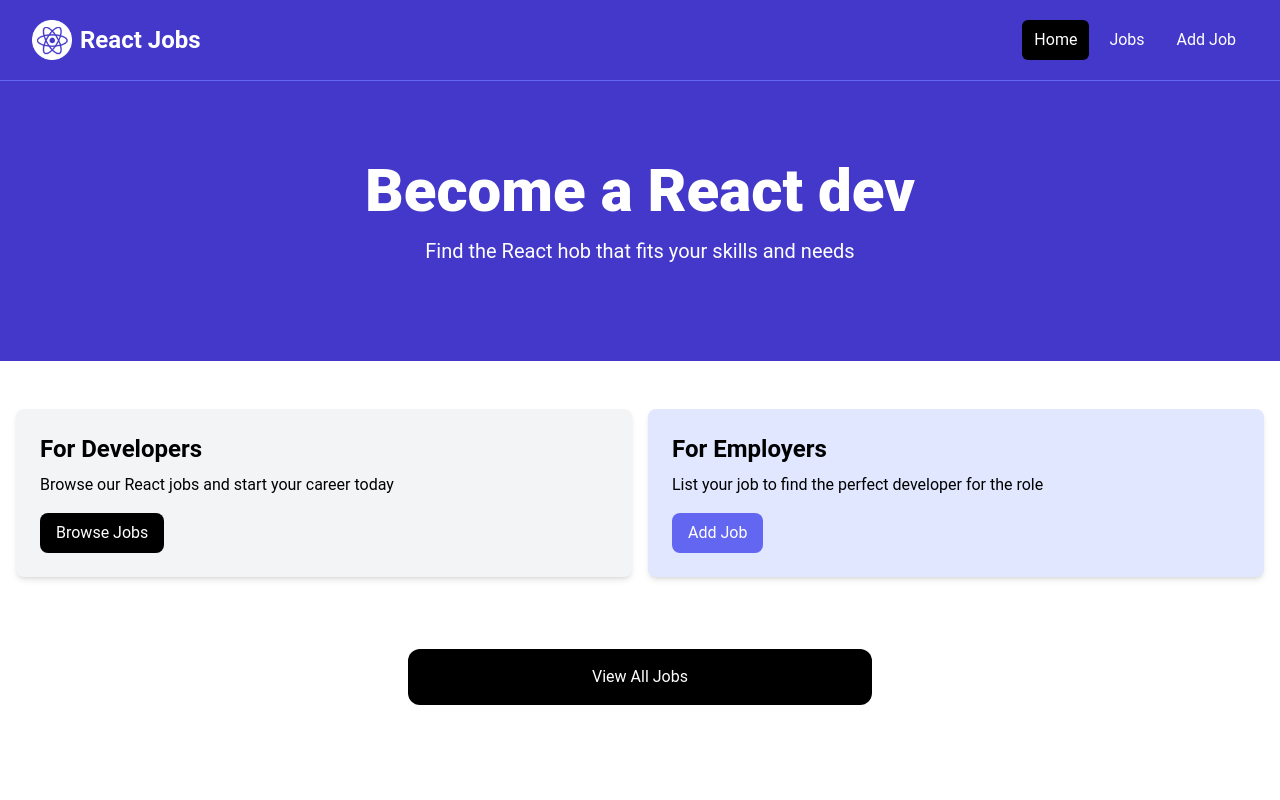
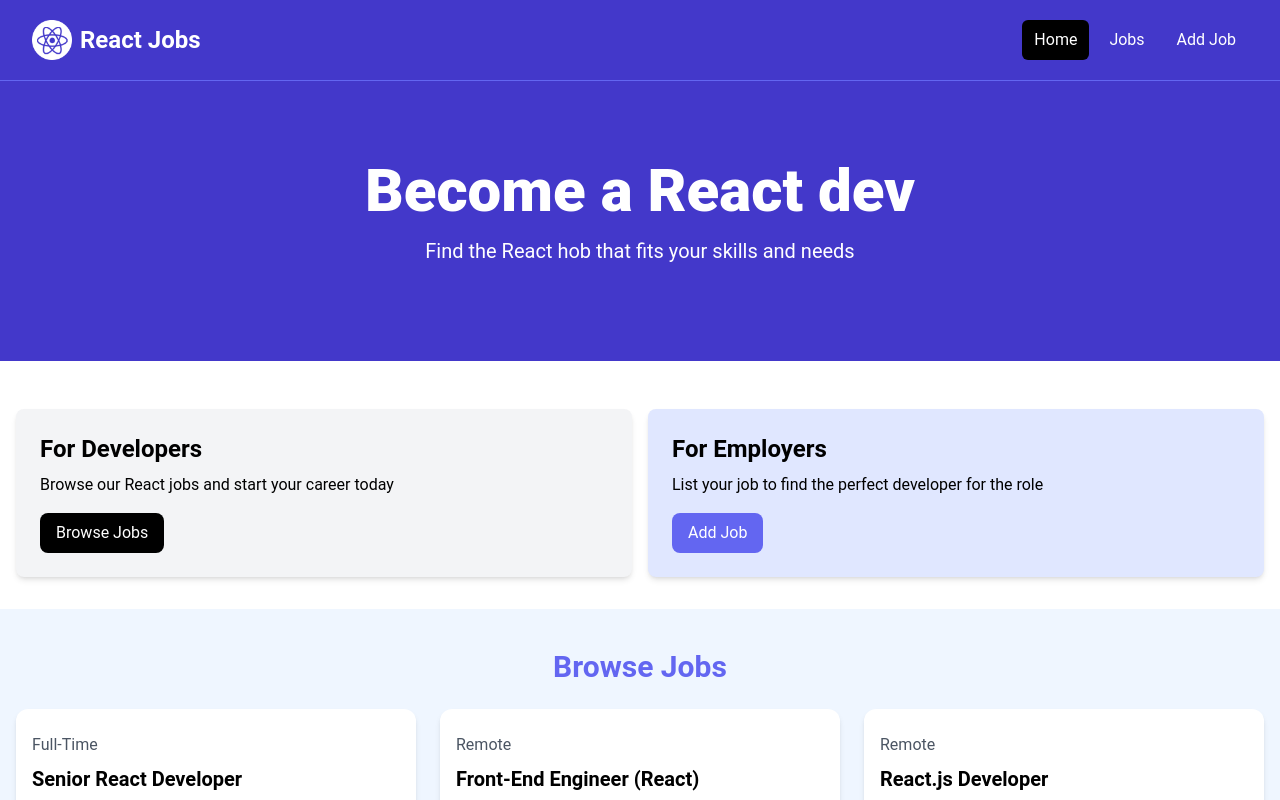
Before and after one commit to YosephSE/React-jobs, a React (Vite) app: page / in a window 1280 px wide. Shown: the top 800 px of the page. Built offline with nearby package versions, Linux system fonts and the light colour scheme.

Commit message:
Joblistings

```diff
--- a/src/App.jsx
+++ b/src/App.jsx
@@ -2,6 +2,7 @@ import React from 'react'
 import NavBar from './components/NavBar'
 import Hero from './components/Hero'
 import HomeCards from './components/HomeCards'
+import JobListings from './components/JobListings'
 
 const App = () => {
   return (
@@ -9,8 +10,7 @@ const App = () => {
     <NavBar />
     <Hero title="Become a React dev" subtitle="Find the React hob that fits your skills and needs" />
     <HomeCards />
-
-
+    <JobListings />
 
 
 
--- a/src/components/jobListings.jsx
+++ b/src/components/jobListings.jsx
@@ -2,8 +2,9 @@ import React from 'react'
 import jobs from '../../jobs.json'
 
 
-const jobListings = () => {
+const JobListings = () => {
     const jobLists = jobs.jobs
+    console.log(jobLists)
   return (
     <section className="bg-blue-50 px-4 py-10">
       <div className="container-xl lg:container m-auto">
@@ -105,4 +106,4 @@ const jobListings = () => {
   )
 }
 
-export default jobListings
+export default JobListings
```
